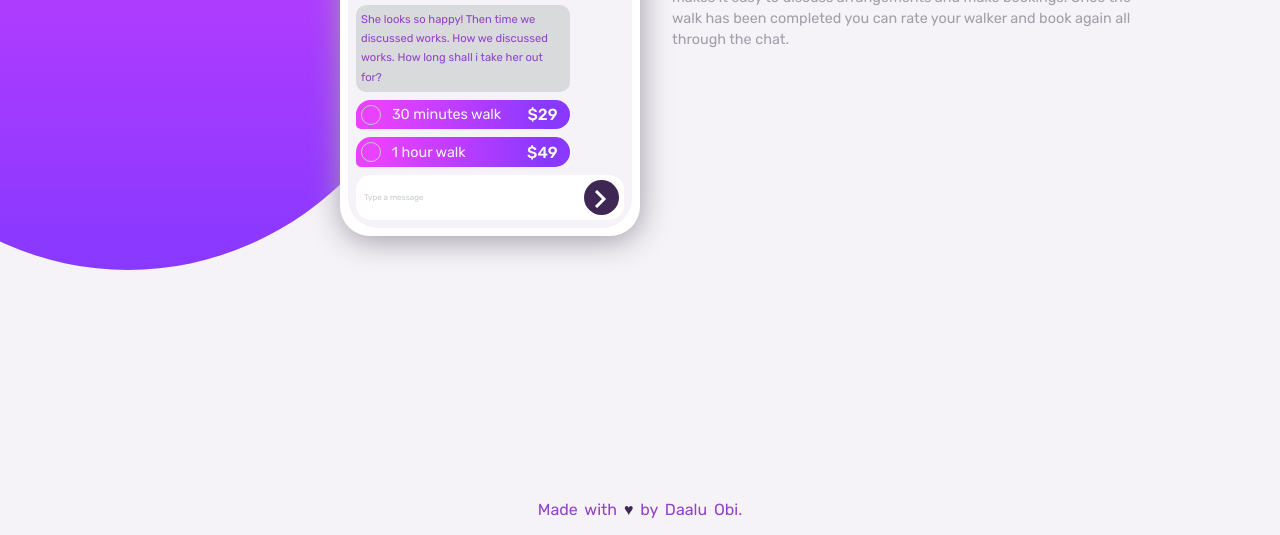
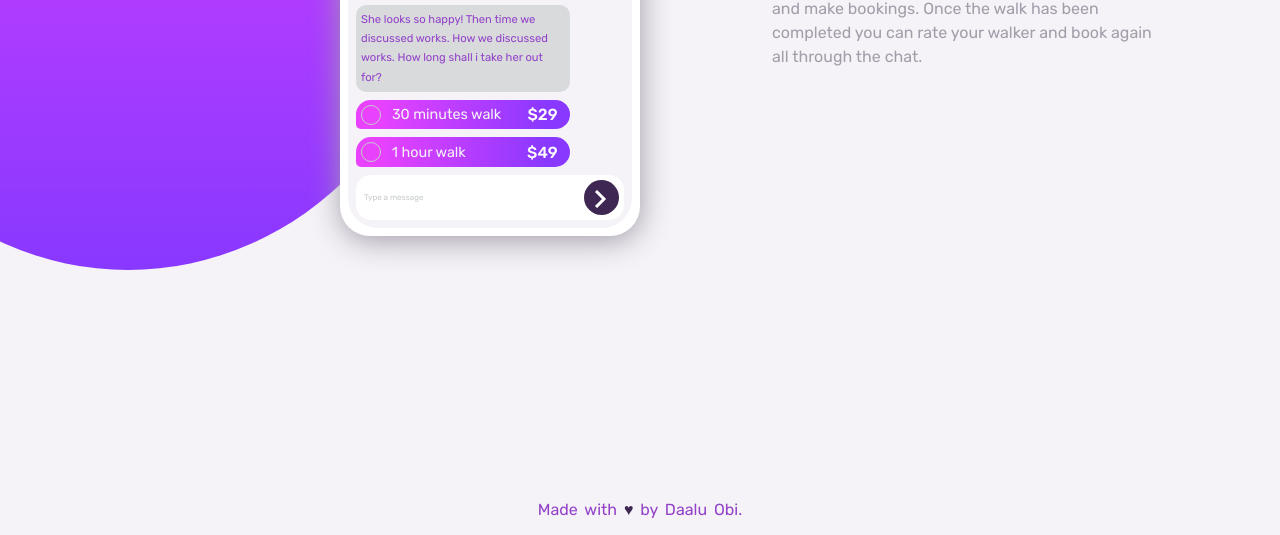
Before and after one commit to Heisdalu/chat-app-illustratin-landing-page, a plain HTML site: page index.html in a window 1280 px wide. Shown: the part 410-945 px from the top of the page. Drawn offline with Linux system fonts and the light colour scheme.

Commit message:
update css

```diff
--- a/style.scss
+++ b/style.scss
@@ -267,6 +267,7 @@ body{
   }
 
   &__text {
+    max-width: 300px;
     line-height: 1.3rem;
     color: $Dark-Grayish-Violet;
     font-size: 0.9rem;
@@ -336,12 +337,17 @@ body{
   }
 
   .chat_app__content {
-    margin-left: 0;
     padding-left: 2rem;
     display: flex;
     flex-direction: column;
     text-align: left;
     justify-content: center;
+
+    &__text{
+      max-width: 400px;
+      font-size: 1rem;
+      line-height: 1.5rem;
+    }
   }
 
   .attribution{
```
Also changed, not shown: style.css, 1 other file.
